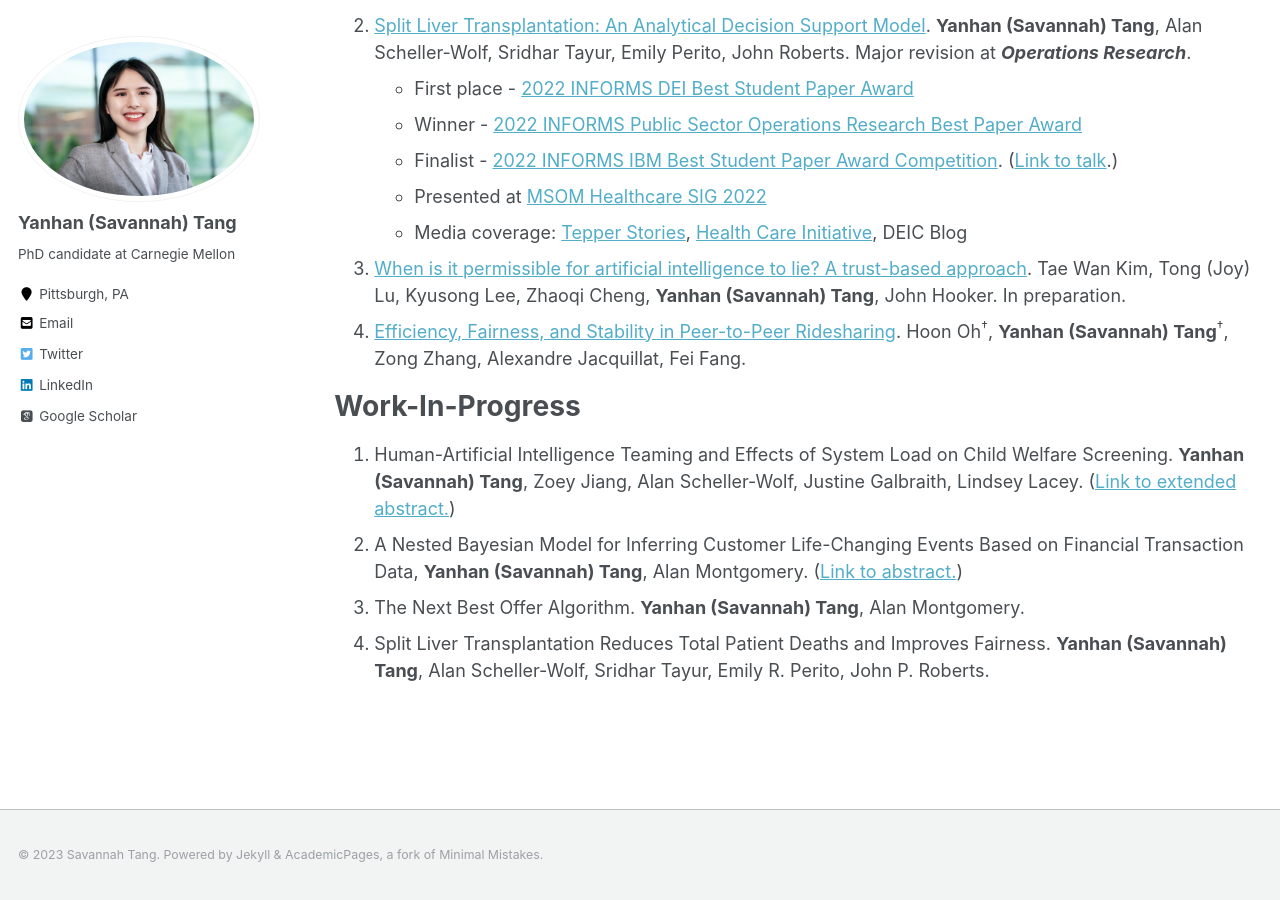
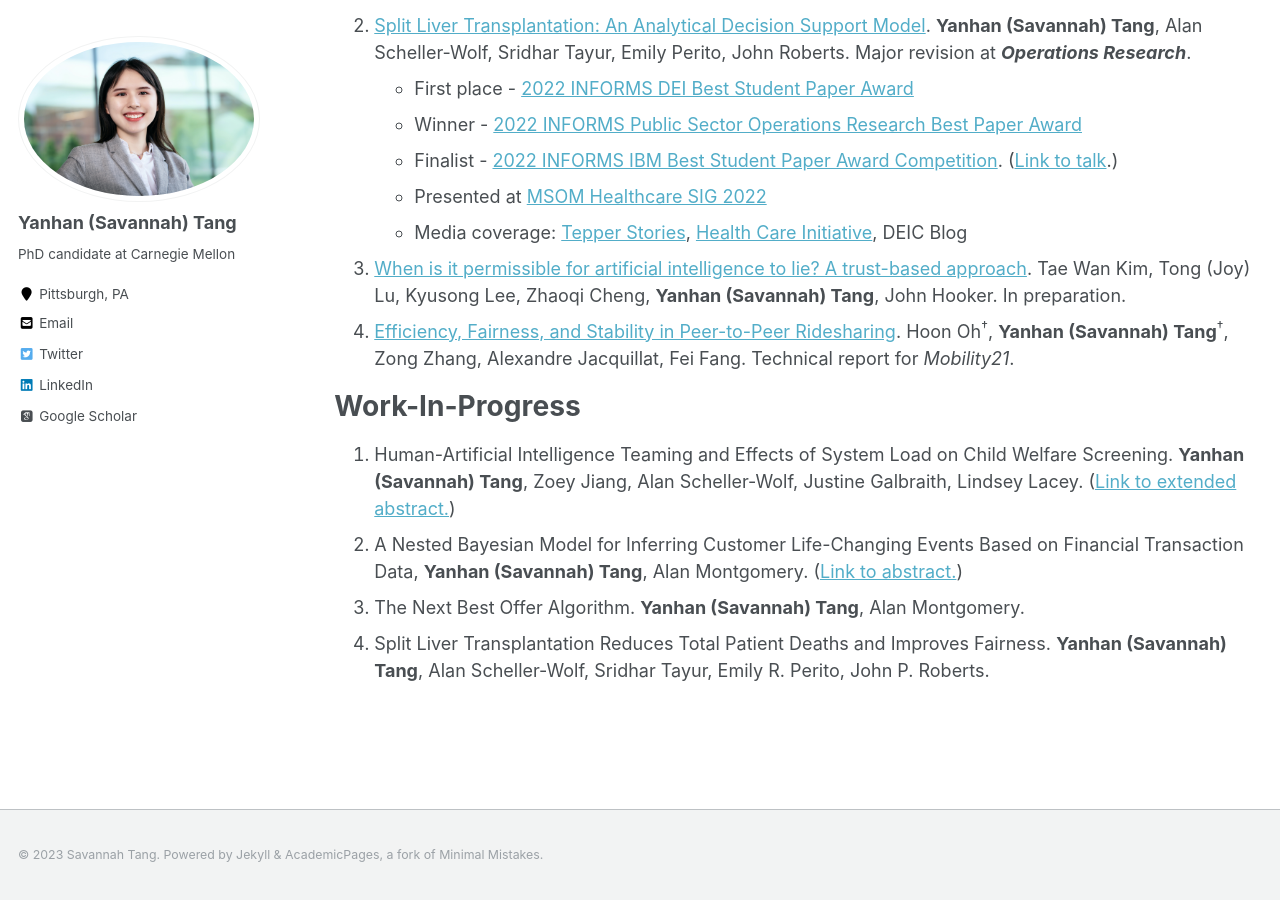
Before and after one commit to savytang/savytang.github.io, a Jekyll site: the page built from _pages/researches.md, in a window 1280 px wide and 900 px high, scrolled down 564 px. Built offline with Jekyll 4.4.1, drawn with Linux system fonts in a browser that asks for light colours; some web fonts are replaced.

Commit message:
Oct22_format
Updated teaching and research list

```diff
--- a/_pages/researches.md
+++ b/_pages/researches.md
@@ -26,7 +26,7 @@ author_profile: true
 
 1. [When is it permissible for artificial intelligence to lie? A trust-based approach](https://arxiv.org/abs/2103.05434). Tae Wan Kim, Tong (Joy) Lu, Kyusong Lee, Zhaoqi Cheng, __Yanhan (Savannah) Tang__, John Hooker. In preparation.
 
-1. [Efficiency, Fairness, and Stability in Peer-to-Peer Ridesharing](https://arxiv.org/abs/2110.01152). Hoon Oh<sup>&dagger;</sup>, __Yanhan (Savannah) Tang__<sup>&dagger;</sup>, Zong Zhang, Alexandre Jacquillat, Fei Fang.
+1. [Efficiency, Fairness, and Stability in Peer-to-Peer Ridesharing](https://arxiv.org/abs/2110.01152). Hoon Oh<sup>&dagger;</sup>, __Yanhan (Savannah) Tang__<sup>&dagger;</sup>, Zong Zhang, Alexandre Jacquillat, Fei Fang. Technical report for *Mobility21*.
 
 # Work-In-Progress
 
```
Also changed, not shown: _pages/teaching.md (+1 -1 lines).
